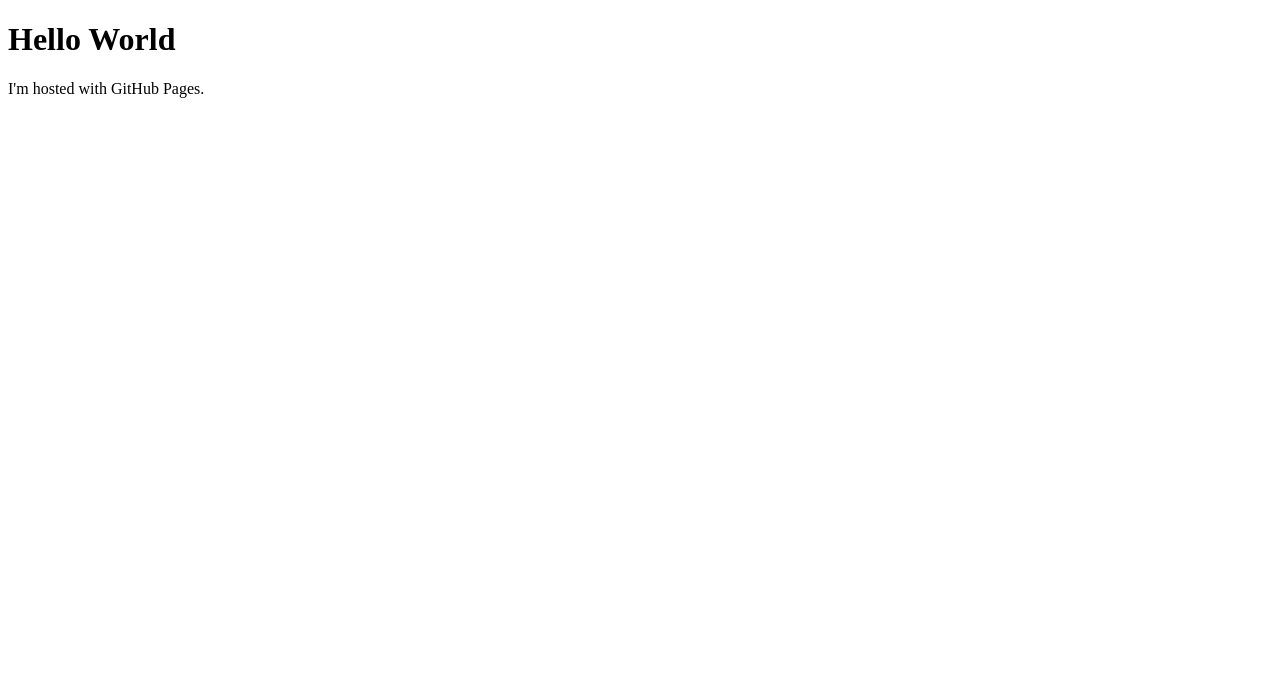
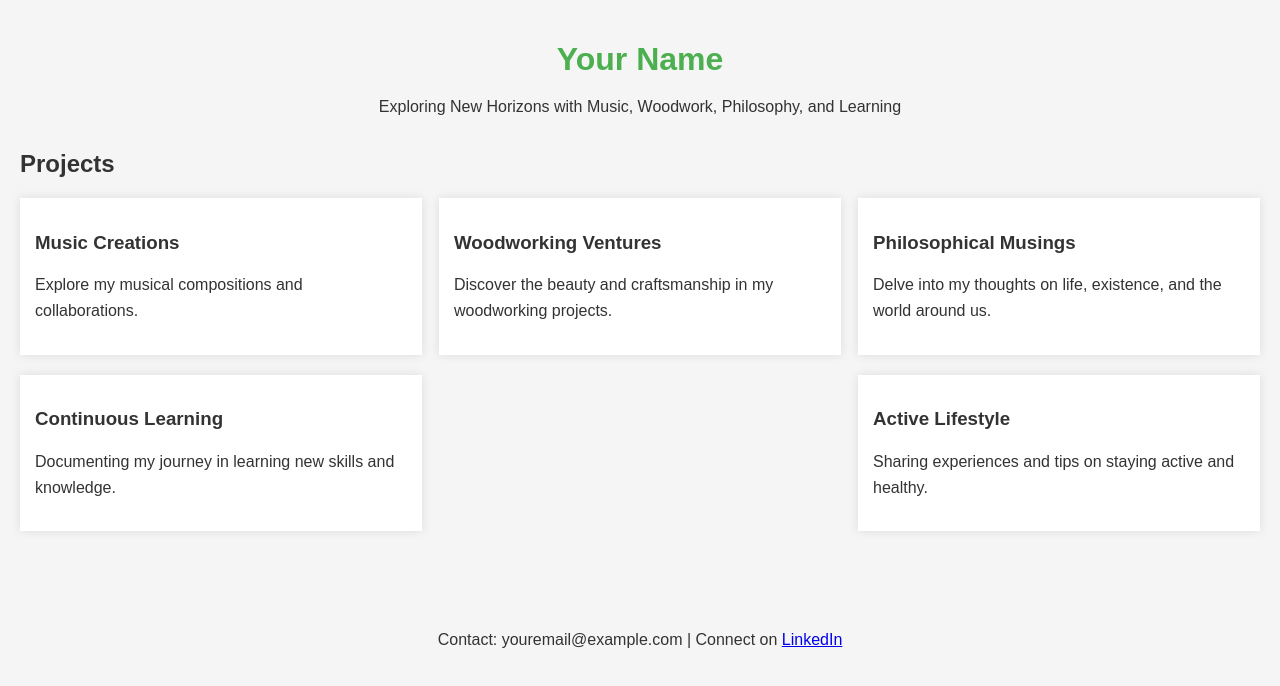
Before and after one commit to jataym/jataym.github.io, a plain HTML site: page index.html in a window 1280 px wide. Drawn offline with Linux system fonts and the light colour scheme.

Commit message:
Update index.html

```diff
--- a/index.html
+++ b/index.html
@@ -1,7 +1,101 @@
 <!DOCTYPE html>
-<html>
+<html lang="en">
+
+<head>
+    <meta charset="UTF-8">
+    <meta name="viewport" content="width=device-width, initial-scale=1.0">
+    <title>Your Name - Exploring New Horizons</title>
+    <style>
+        body {
+            font-family: Arial, sans-serif;
+            background-color: #F5F5F5;
+            color: #333;
+            margin: 0;
+            padding: 20px;
+        }
+
+        header {
+            text-align: center;
+            margin-bottom: 30px;
+        }
+
+        h1 {
+            color: #4CAF50;
+            margin-bottom: 10px;
+        }
+
+        p {
+            line-height: 1.6;
+        }
+
+        .section {
+            margin-bottom: 40px;
+        }
+
+        .projects {
+            display: flex;
+            flex-wrap: wrap;
+            justify-content: space-between;
+        }
+
+        .project {
+            width: 30%;
+            margin-bottom: 20px;
+            padding: 15px;
+            background-color: #fff;
+            box-shadow: 0 0 10px rgba(0, 0, 0, 0.1);
+            transition: transform 0.3s ease-in-out;
+        }
+
+        .project:hover {
+            transform: translateY(-5px);
+        }
+
+        footer {
+            text-align: center;
+            margin-top: 50px;
+            padding: 10px;
+        }
+    </style>
+</head>
+
 <body>
-<h1>Hello World</h1>
-<p>I'm hosted with GitHub Pages.</p>
+
+    <header>
+        <h1>Your Name</h1>
+        <p>Exploring New Horizons with Music, Woodwork, Philosophy, and Learning</p>
+    </header>
+
+    <div class="section">
+        <h2>Projects</h2>
+        <div class="projects">
+            <div class="project">
+                <h3>Music Creations</h3>
+                <p>Explore my musical compositions and collaborations.</p>
+            </div>
+            <div class="project">
+                <h3>Woodworking Ventures</h3>
+                <p>Discover the beauty and craftsmanship in my woodworking projects.</p>
+            </div>
+            <div class="project">
+                <h3>Philosophical Musings</h3>
+                <p>Delve into my thoughts on life, existence, and the world around us.</p>
+            </div>
+            <div class="project">
+                <h3>Continuous Learning</h3>
+                <p>Documenting my journey in learning new skills and knowledge.</p>
+            </div>
+            <div class="project">
+                <h3>Active Lifestyle</h3>
+                <p>Sharing experiences and tips on staying active and healthy.</p>
+            </div>
+        </div>
+    </div>
+
+    <footer>
+        <p>Contact: youremail@example.com | Connect on <a href="https://linkedin.com/yourprofile">LinkedIn</a></p>
+    </footer>
+
 </body>
+
 </html>
```
